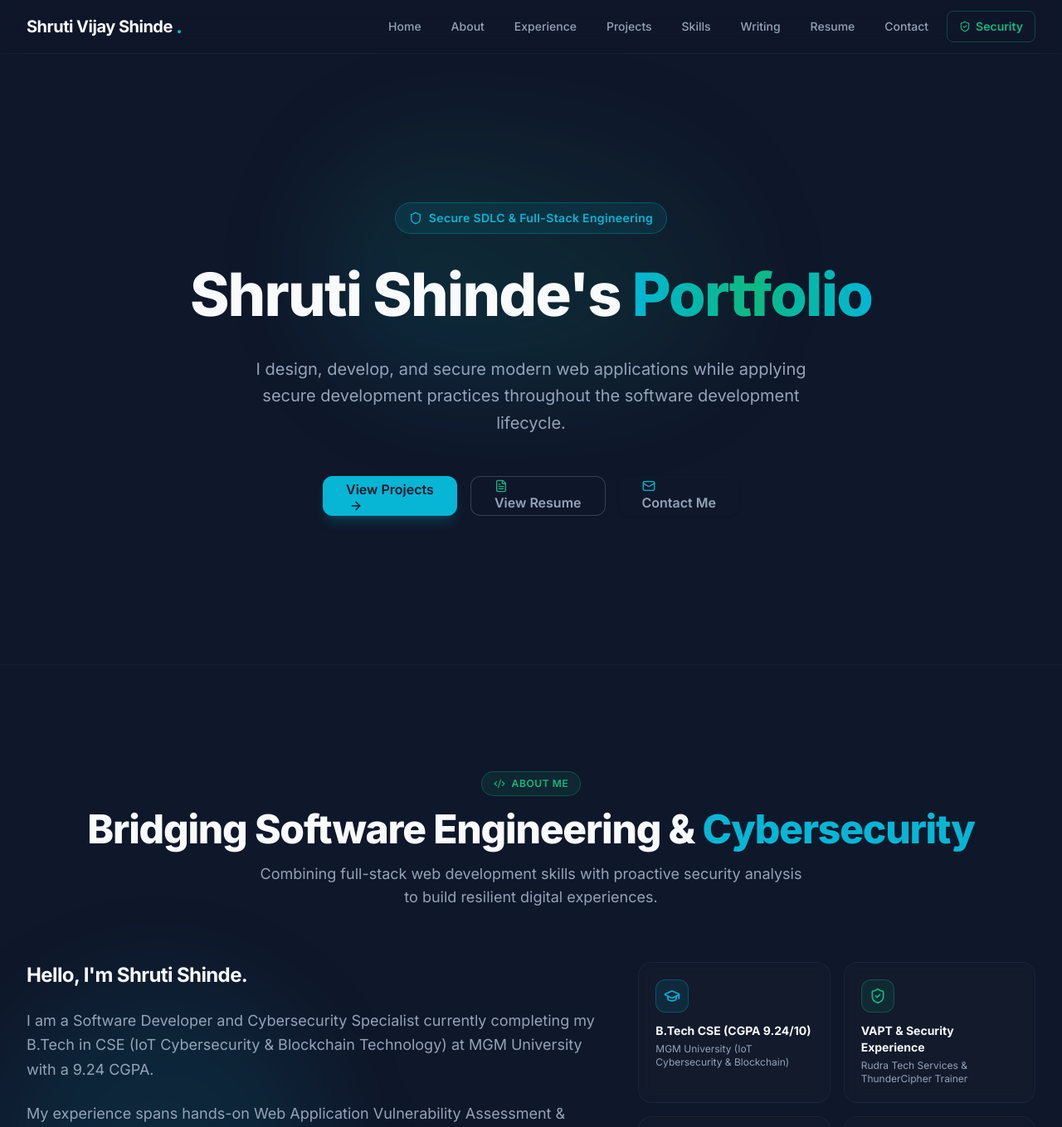
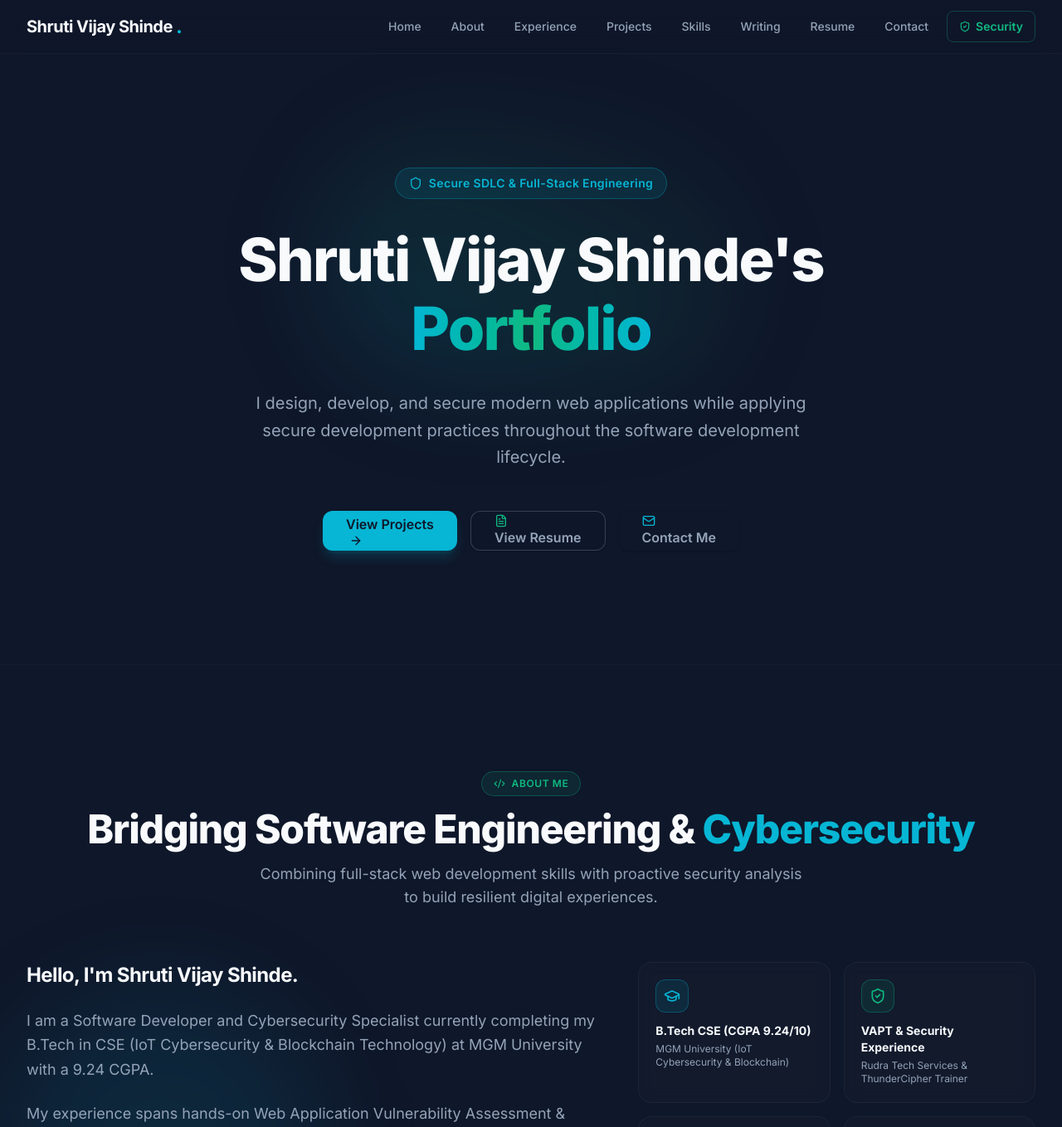
Before and after one commit to ShrutiiiShinde/secure-dev-portfolio, a Next.js app: page / in a window 1280 px wide. Shown: the top 1359 px of the page at 83% size. Built offline with nearby package versions, Linux system fonts and the light colour scheme.

Commit message:
update project headline to Shruti Vijay Shinde's Portfolio

```diff
--- a/components/sections/AboutSection.tsx
+++ b/components/sections/AboutSection.tsx
@@ -98,7 +98,7 @@ export default function AboutSection() {
             className="lg:col-span-7 space-y-6 text-muted-foreground text-base sm:text-lg leading-relaxed"
           >
             <h3 className="text-2xl font-bold text-foreground tracking-tight">
-              Hello, I&apos;m Shruti Shinde.
+              Hello, I&apos;m Shruti Vijay Shinde.
             </h3>
 
             <p>
--- a/components/sections/HeroSection.tsx
+++ b/components/sections/HeroSection.tsx
@@ -25,7 +25,7 @@ export default function HeroSection() {
           {/* Title */}
           <HeroEntrance delay={0.15}>
             <h1 className="text-4xl sm:text-6xl lg:text-7xl font-extrabold tracking-tight text-foreground leading-[1.15]">
-              Shruti Shinde&apos;s{" "}
+              Shruti Vijay Shinde&apos;s{" "}
               <span className="text-transparent bg-clip-text bg-gradient-to-r from-primary via-secondary to-primary">
                 Portfolio
               </span>
```
